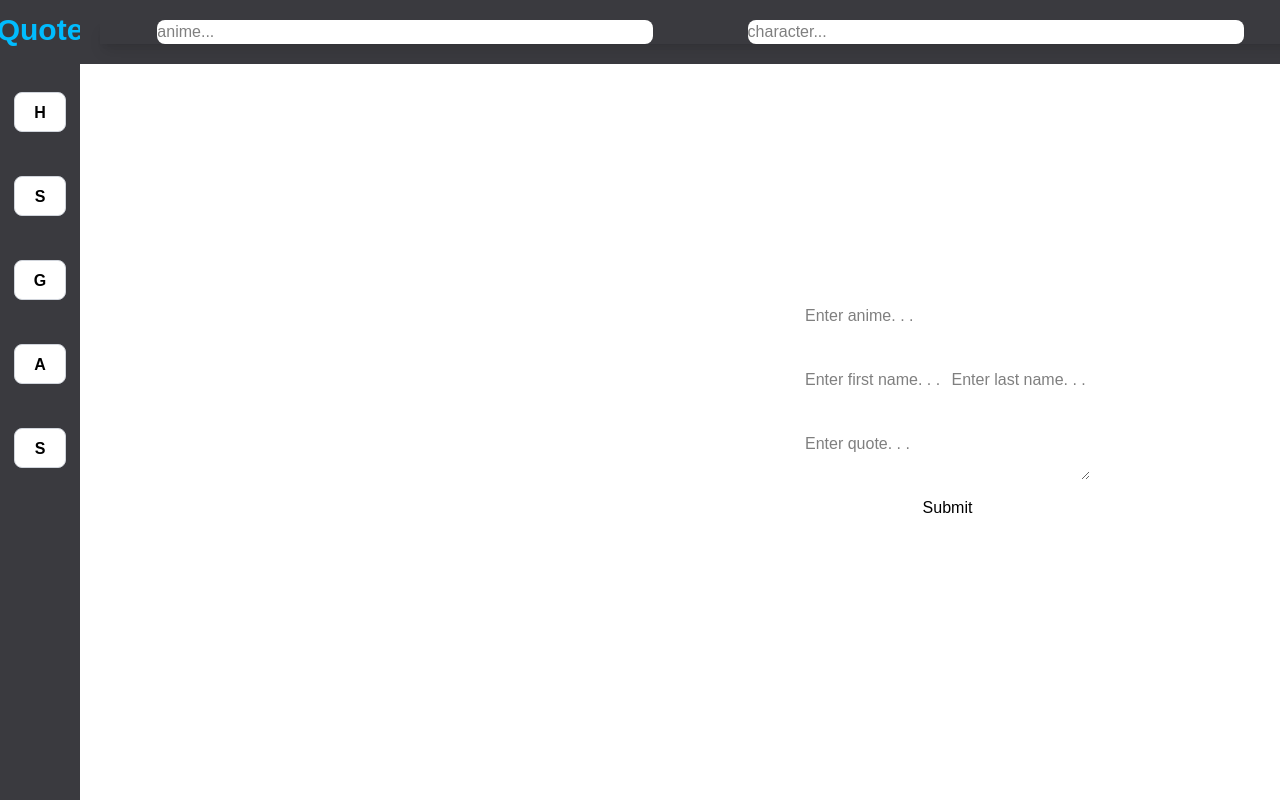
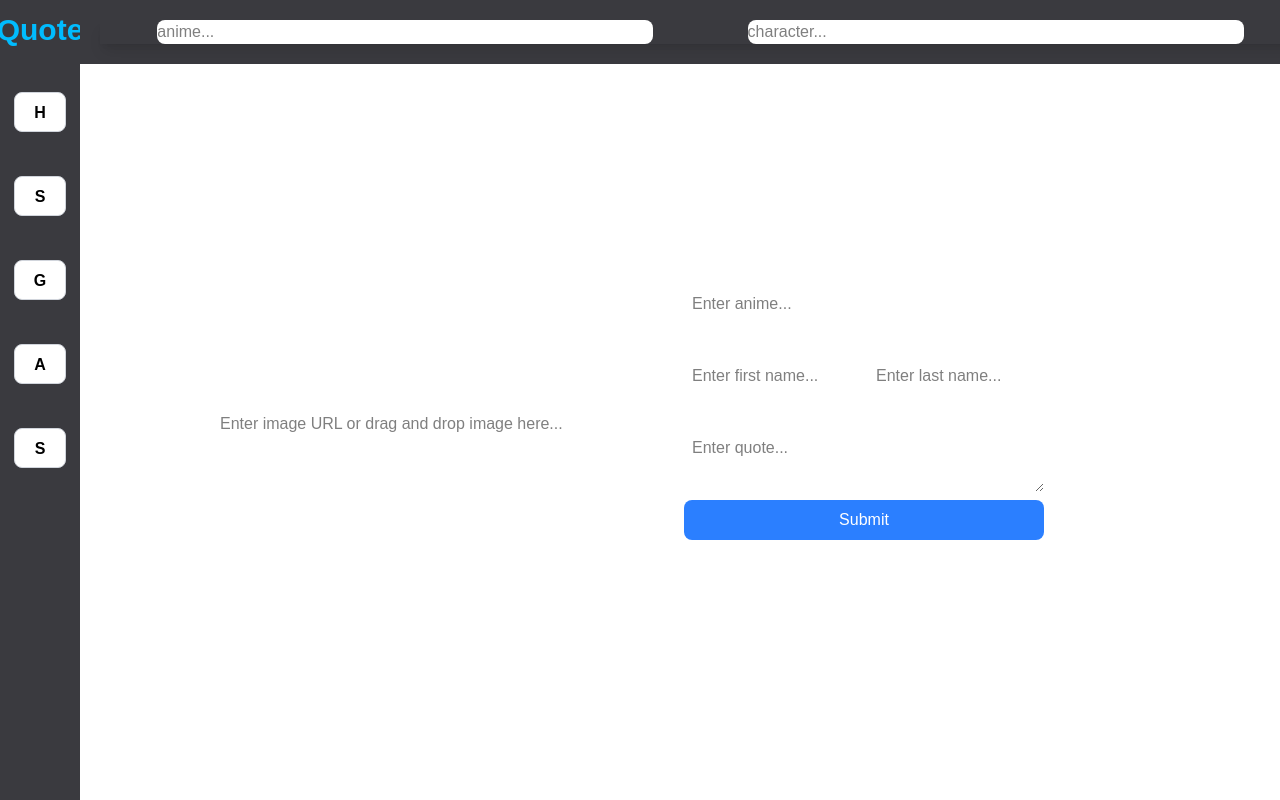
Before and after one commit to xTaig4/WeebWords_v2, a Next.js app in the folder weeb-words/: page /submit in a window 1280 px wide. Built offline with nearby package versions, Linux system fonts and the light colour scheme.

Commit message:
drag and drop url, preview, small adjustment to quote display, launch.json changed

```diff
--- a/weeb-words/src/app/Layout/MainLayout.tsx
+++ b/weeb-words/src/app/Layout/MainLayout.tsx
@@ -4,6 +4,9 @@ import React, { useState } from "react";
 import Link from "next/link";
 
 const MainLayout: React.FC = () => {
+  function consolelog() {
+    console.log("Hello");
+  }
   return (
     <div
       className="fixed top-0 bottom-0 flex h-screen w-1/16 flex-col items-center gap-5"
@@ -17,7 +20,8 @@ const MainLayout: React.FC = () => {
             href="/quote"
             className="text-center font-bold my-1 h-10 w-13 cursor-pointer rounded-lg border border-gray-300 p-2"
             style={{ background: "var(--input-bg)" }}
-          >H</Link>
+          >H
+          </Link>
           <Link
             href="/submit"
             className="text-center font-bold my-1 h-10 w-13 cursor-pointer rounded-lg border border-gray-300 p-2"
--- a/weeb-words/src/app/layout.tsx
+++ b/weeb-words/src/app/layout.tsx
@@ -1,3 +1,4 @@
+import React from "react";
 import type { Metadata } from "next";
 import { Geist, Geist_Mono } from "next/font/google";
 import "./globals.css";
--- a/weeb-words/src/app/quote/page.tsx
+++ b/weeb-words/src/app/quote/page.tsx
@@ -10,7 +10,7 @@ const QuotePage: React.FC = () => {
     try {
       const response = await fetch("https://localhost:7028/api/Quotes/Random/QuoteDTO")
       const data = await response.json()
-      setQuote(`${data._Quote} - ${data.lastName} ${data.firstName}`)
+      setQuote(`${data.quote} - ${data.lastName} ${data.firstName}`)
       setImage(data.image)
     } catch (error) {
       console.error("Failed to retreive quote", error)
@@ -34,7 +34,7 @@ const QuotePage: React.FC = () => {
           <img
             src={image}
             alt="Sample"
-            className="h-160 rounded-4xl mt-10"
+            className="max-h-180 rounded-4xl mt-10"
           />
         </div>
       </div>
--- a/weeb-words/src/app/submit/page.tsx
+++ b/weeb-words/src/app/submit/page.tsx
@@ -14,6 +14,7 @@ const SubmitPage: React.FC = () => {
       const selectedFile = event.target.files[0];
       setFile(selectedFile);
 
+      console.log("has entered the function");
       // Create a preview URL for images
       const fileReader = new FileReader();
       fileReader.onload = () => {
@@ -23,53 +24,80 @@ const SubmitPage: React.FC = () => {
     }
   };
 
+  const handDrop = (event: React.DragEvent<HTMLDivElement>) => {
+    event.preventDefault();
+    if (event.dataTransfer.files && event.dataTransfer.files[0]) {
+      const droppedFile = event.dataTransfer.files[0];
+      setFile(droppedFile);
+
+      console.log("has entered the function");
+      //Create a preview URL for images
+      const fileReader = new FileReader();
+      fileReader.onload = () => {
+        setPreviewUrl(fileReader.result as string);
+      };
+      fileReader.readAsDataURL(droppedFile);
+    }
+  };
+
+  const handleDragOver = (event: React.DragEvent<HTMLDivElement>) => {
+    event.preventDefault(); //prevents the default behavior of the browser
+  };
+
   return (
-    <div className="ml-130">
-      <div className="flex min-h-screen flex-wrap">
-        <div className="grid w-full grid-cols-1 items-center justify-center md:h-auto md:w-3/4 md:grid-cols-2">
-          <div className="order-1 flex w-full flex-col gap-5 md:order-1 md:w-3/4">
-            <h3>Image:</h3>
-            {file?.type.startsWith("image/") ? (
+    <div className="flex min-h-screen items-center justify-center">
+      <div className="grid w-full max-w-4xl grid-cols-1 gap-10 p-5 md:grid-cols-2">
+        {/* Left Column: Image */}
+        <div
+          className="flex flex-col items-center justify-center gap-5"
+          onDrop={handDrop}
+          onDragOver={handleDragOver}
+        >
+          <h3 className="text-center text-lg font-semibold">Image:</h3>
+          {previewUrl ? (
             <img
             src={previewUrl}
             alt="preview"
-                className="h-160 rounded-4xl"
-              ></img>
+            className="max-h-180 max-w-full rounded-4xl"
+            />
           ) : (
             <input
-                type="file"
-                accept="image/*"
+              placeholder="Enter image URL or drag and drop image here..."
+              type="text"
+              className="w-full rounded-lg bg-white p-2 text-black"
               onChange={handleImageChange}
             />
           )}
         </div>
-          <div className="order-2 flex ">
-            <form className="flex flex-col gap-4">
+
+        {/* Right Column: Form */}
+        <div className="flex items-center justify-center">
+          <form className="flex flex-col gap-2 w-90">
             <div className="flex flex-col">
               <label>Anime</label>
               <input
                 type="text"
-                  placeholder="Enter anime. . ."
-                  className="rounded-lg  text-black"
+                placeholder="Enter anime..."
+                className="rounded-lg bg-white p-2 text-black"
                 style={{ background: "var(--input-bg)" }}
               />
             </div>
             <div className="grid grid-cols-2 gap-2">
-                <div className="order-1 flex flex-col">
+              <div className="flex flex-col">
                 <label>First name</label>
                 <input
                   type="text"
-                    placeholder="Enter first name. . ."
-                    className="rounded-lg  text-black"
+                  placeholder="Enter first name..."
+                  className="rounded-lg bg-white p-2 text-black"
                   style={{ background: "var(--input-bg)" }}
                 />
               </div>
-                <div className="order-2 flex flex-col">
+              <div className="flex flex-col">
                 <label>Last name</label>
                 <input
                   type="text"
-                    placeholder="Enter last name. . ."
-                    className="rounded-lg  text-black"
+                  placeholder="Enter last name..."
+                  className="rounded-lg bg-white p-2 text-black"
                   style={{ background: "var(--input-bg)" }}
                 />
               </div>
@@ -77,14 +105,18 @@ const SubmitPage: React.FC = () => {
             <div className="flex flex-col">
               <label>Quote</label>
               <textarea
-                  placeholder="Enter quote. . ."
-                  className="rounded-lg border-0  text-black"
+                placeholder="Enter quote..."
+                className="rounded-lg bg-white p-2 text-black"
                 style={{ background: "var(--input-bg)" }}
               ></textarea>
             </div>
-              <button type="submit" className="bg-white text-black rounded-lg w-full">Submit</button>
+            <button
+              type="submit"
+              className="w-full rounded-lg bg-blue-500 p-2 text-white"
+            >
+              Submit
+            </button>
           </form>
-          </div>
         </div>
       </div>
     </div>
--- a/weeb-words/tsconfig.json
+++ b/weeb-words/tsconfig.json
@@ -13,6 +13,7 @@
     "isolatedModules": true,
     "jsx": "preserve",
     "incremental": true,
+    "sourceMap": true,
     "plugins": [
       {
         "name": "next"
```
Lines whose indentation alone changed are shown as unchanged.
